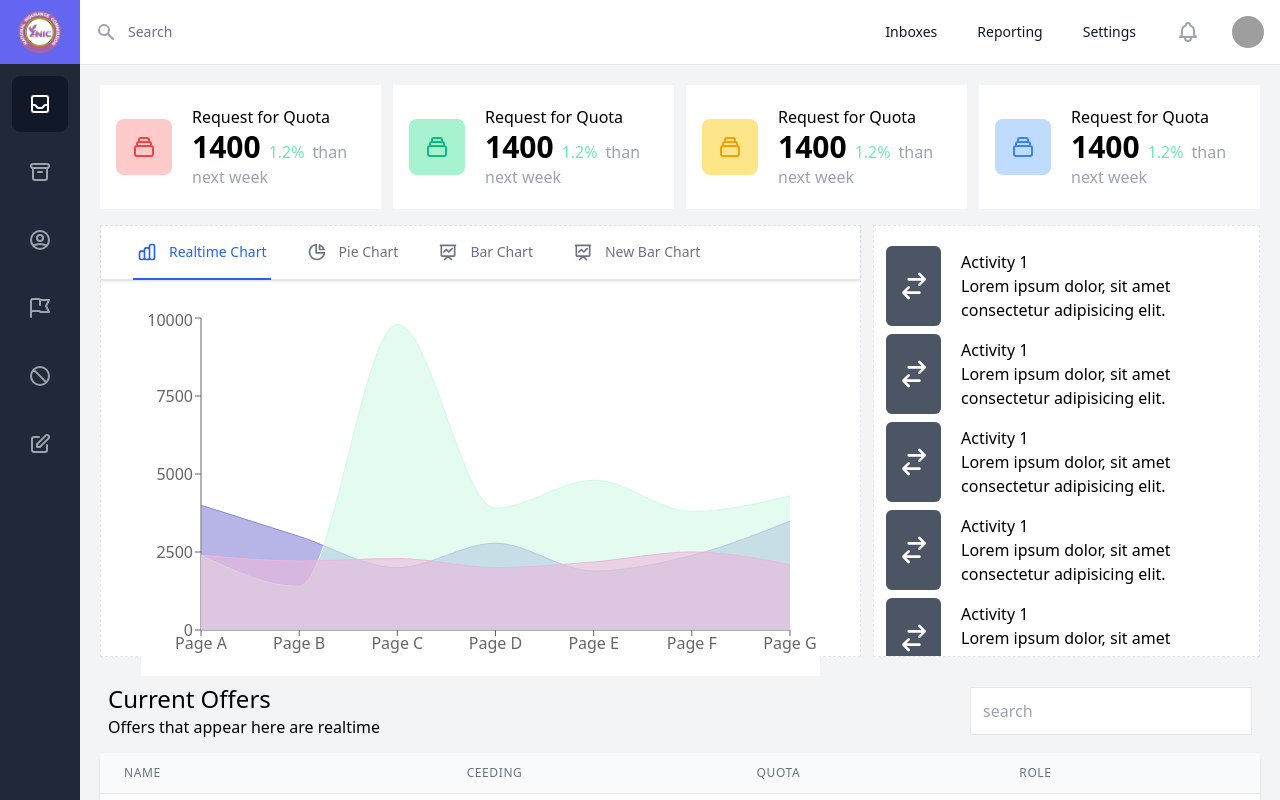
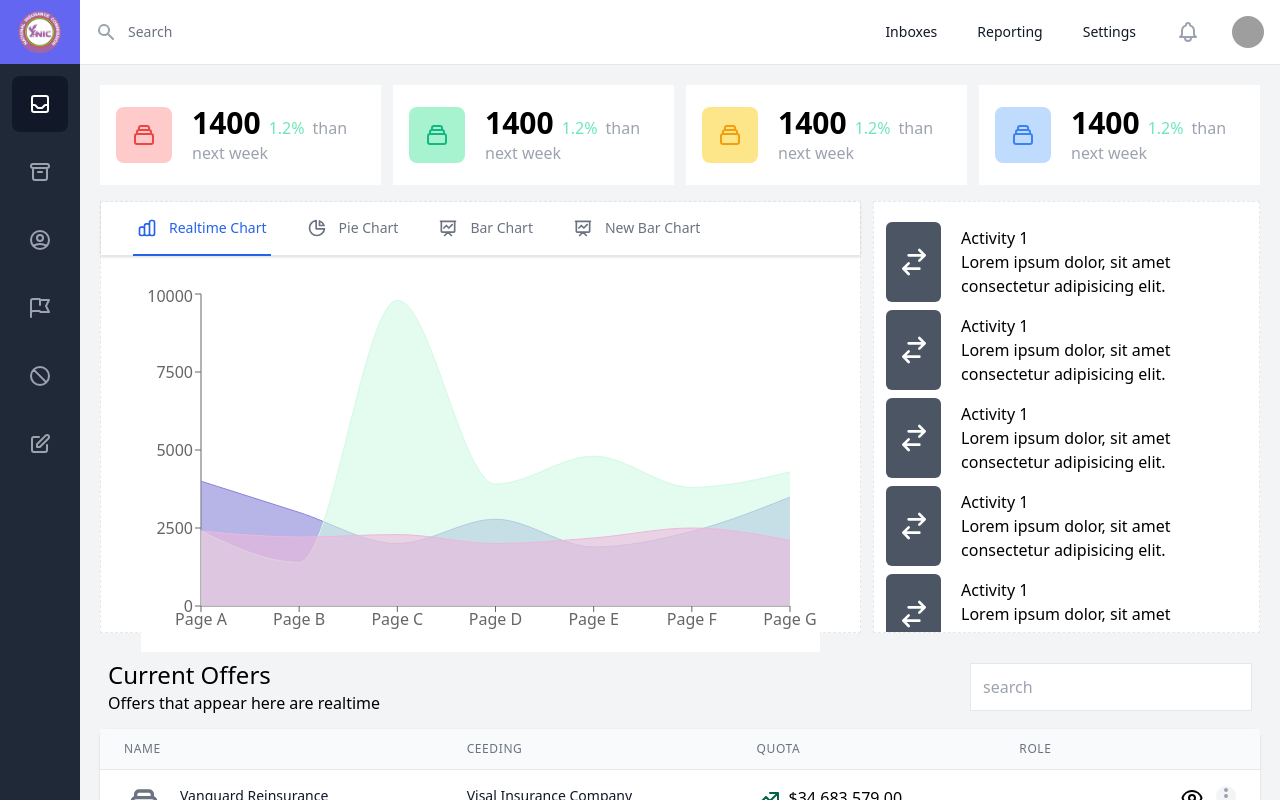
Before and after one commit to Khoby-790/template-nic, a React (Create React App) app: page / in a window 1280 px wide. Built offline with nearby package versions, Linux system fonts and the light colour scheme; grey boxes are pictures that could not be loaded.

Commit message:
--- Auto-Git Commit ---

```diff
--- a/src/pages/Dashboard/components/Stats.tsx
+++ b/src/pages/Dashboard/components/Stats.tsx
@@ -20,9 +20,10 @@ export default Stats
 
 type StatsPillProps = {
     color: string;
+    title?: string
 }
 
-const StatsPill = ({ color }: StatsPillProps) => {
+const StatsPill = ({ color, title }: StatsPillProps) => {
     return (
         <div className="bg-white px-4 flex items-center flex-row py-5">
             <div className={`bg-${color}-200 rounded-lg p-4`}>
@@ -31,7 +32,7 @@ const StatsPill = ({ color }: StatsPillProps) => {
                 </svg>
             </div>
             <div className="flex ml-5 flex-col">
-                <span className="font-thin">Request for Quota</span>
+                <span className="font-thin">{title}</span>
                 <p><span className="font-bold text-3xl">1400</span>
                     <span className="text-green-300 ml-2">1.2%</span>
                     <span className="text-gray-400 ml-2">than next week</span>
```
